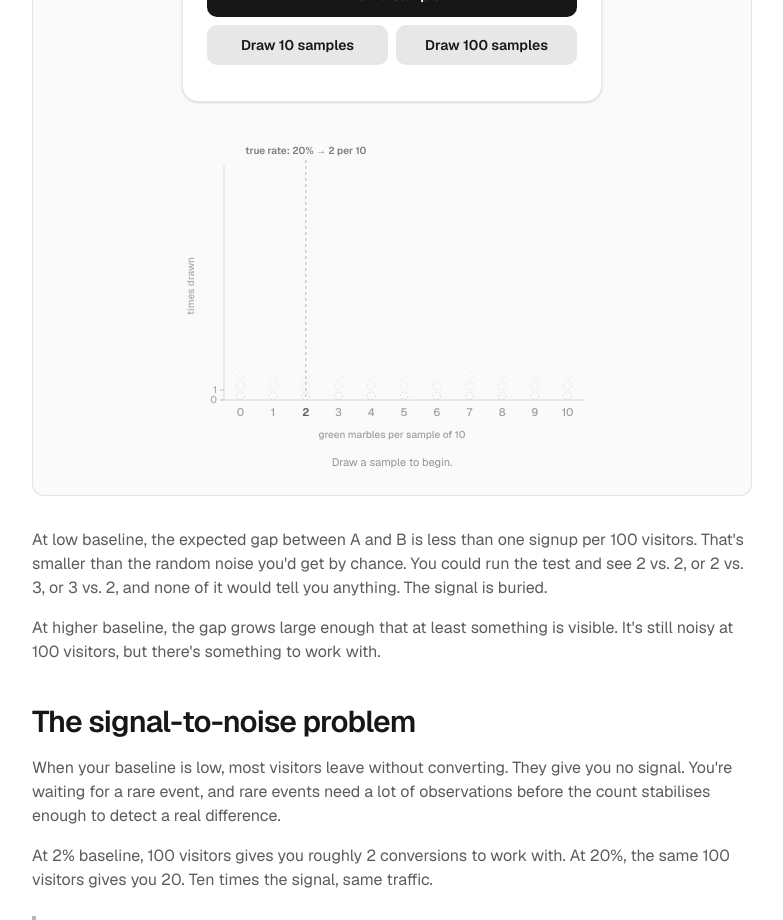
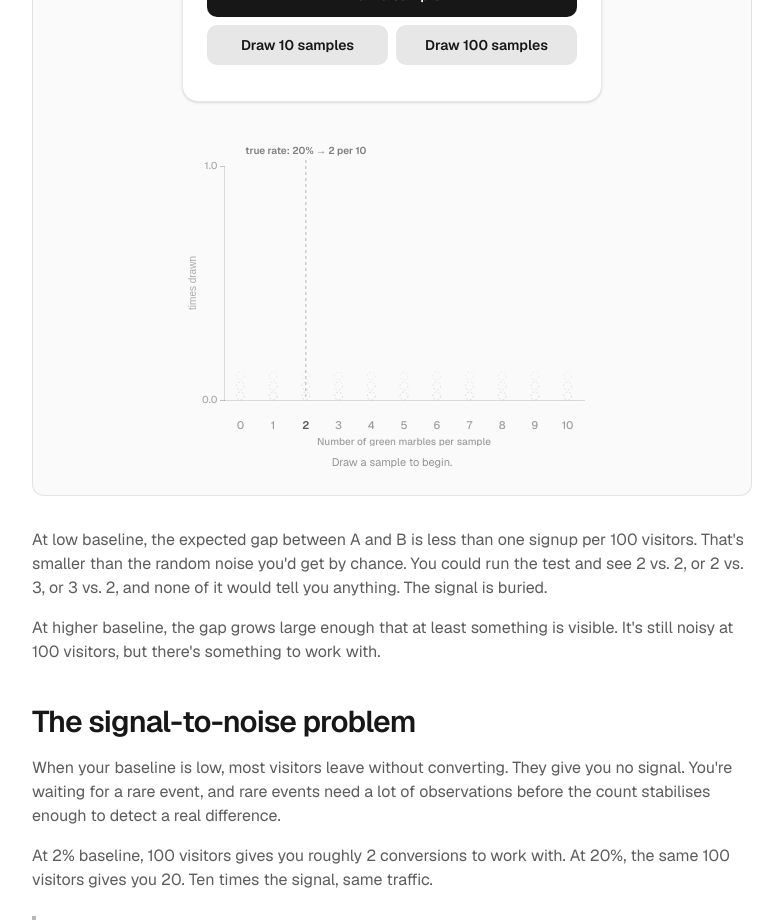
Before and after one commit to codedebugrepeat/ab-test-guide, a Next.js app: page /how-many-visitors-do-you-need in a window 1280 px wide. Shown: the part 1160-2080 px from the top of the page, without its empty margins (120-903 px from the left). Built offline with nearby package versions, Linux system fonts and the light colour scheme.

Commit message:
Switch discrete widget to visx lib (removes unnecessary charting boilerplate like axes/ticks)

```diff
--- a/components/tutorial/discrete-sampling-distribution.tsx
+++ b/components/tutorial/discrete-sampling-distribution.tsx
@@ -1,5 +1,8 @@
 "use client";
 
+import { AxisBottom, AxisLeft } from "@visx/axis";
+import { Group } from "@visx/group";
+import { scaleBand, scaleLinear } from "@visx/scale";
 import { N, P } from "./sampling-constants";
 import { WJAR_W } from "./jar-illustration";
 import { binomialMean } from "@/maths/sampling";
@@ -8,60 +11,50 @@ type Props = { counts: number[] };
 
 const WIDTH = WJAR_W;
 const HEIGHT = 320;
-const PAD_L = 42;
-const PAD_R = 18;
-const PAD_TOP = 40;
-const PAD_BOTTOM = 46;
-const PLOT_W = WIDTH - PAD_L - PAD_R;
-const PLOT_H = HEIGHT - PAD_TOP - PAD_BOTTOM;
-const COL_COUNT = N + 1;
-const COL_W = PLOT_W / COL_COUNT;
-
+const MARGIN = { top: 40, right: 18, bottom: 46, left: 42 };
+const PLOT_W = WIDTH - MARGIN.left - MARGIN.right;
+const PLOT_H = HEIGHT - MARGIN.top - MARGIN.bottom;
 const DOT_R_NOMINAL = 4;
 const DOT_STEP_NOMINAL = 10;
 const PLACEHOLDER_ROWS = 3;
 
-function yTicks(maxBucket: number, step: number): number[] {
-  const interval =
-    maxBucket <= 5 ? 1 :
-    maxBucket <= 20 ? 5 :
-    maxBucket <= 50 ? 10 :
-    maxBucket <= 100 ? 25 : 50;
-  const ticks: number[] = [];
-  for (let v = 0; v <= maxBucket; v += interval) {
-    const y = HEIGHT - PAD_BOTTOM - v * step;
-    if (y >= PAD_TOP) ticks.push(v);
-  }
-  return ticks;
-}
+const axisLabelProps = {
+  fill: "currentColor",
+  fillOpacity: 0.35,
+  fontSize: 10,
+  fontWeight: 500,
+};
 
 export function DiscreteSamplingDistribution({ counts }: Props) {
-  const buckets = Array.from({ length: COL_COUNT }, () => 0);
-  for (const c of counts) {
-    if (c >= 0 && c < COL_COUNT) buckets[c] += 1;
-  }
+  const cols = Array.from({ length: N + 1 }, (_, i) => i);
+  const buckets = cols.map(() => 0);
+  for (const c of counts) if (c >= 0 && c <= N) buckets[c] += 1;
 
   const maxBucket = Math.max(1, ...buckets);
   const maxDotsNominal = Math.floor(PLOT_H / DOT_STEP_NOMINAL);
   const scale = maxBucket <= maxDotsNominal ? 1 : maxDotsNominal / maxBucket;
   const step = DOT_STEP_NOMINAL * scale;
   const r = DOT_R_NOMINAL * Math.min(1, Math.max(0.6, scale));
-  const ticks = yTicks(maxBucket, step);
 
-  const colX = (col: number) => PAD_L + COL_W * (col + 0.5);
-  const dotY = (row: number) => HEIGHT - PAD_BOTTOM - r - row * step;
+  const xScale = scaleBand<number>({ domain: cols, range: [0, PLOT_W] });
+  const yScale = scaleLinear<number>({ domain: [0, maxBucket], range: [PLOT_H, 0] });
+  const colX = (col: number) => (xScale(col) ?? 0) + xScale.bandwidth() / 2;
+  const dotCy = (row: number) => PLOT_H - r - row * step;
+
+  const tickInterval =
+    maxBucket <= 5 ? 1 : maxBucket <= 20 ? 5 : maxBucket <= 50 ? 10 : maxBucket <= 100 ? 25 : 50;
+  const yTicks = Array.from(
+    { length: Math.floor(maxBucket / tickInterval) + 1 },
+    (_, i) => i * tickInterval,
+  );
 
   const trueMean = binomialMean(N, P);
 
   // Keyed by insertion index so each dot mounts once — animation fires only on arrival.
-  const columnCounters = Array.from({ length: COL_COUNT }, () => 0);
-  const dots: { key: number; col: number; row: number }[] = [];
-  counts.forEach((c, idx) => {
-    if (c >= 0 && c < COL_COUNT) {
-      const row = columnCounters[c]++;
-      dots.push({ key: idx, col: c, row });
-    }
-  });
+  const columnCounters = cols.map(() => 0);
+  const dots = counts.flatMap((c, idx) =>
+    c >= 0 && c <= N ? [{ key: idx, col: c, row: columnCounters[c]++ }] : [],
+  );
 
   return (
     <div className="flex w-full max-w-[420px] flex-col items-center gap-2">
@@ -72,79 +65,60 @@ export function DiscreteSamplingDistribution({ counts }: Props) {
         aria-label={`Discrete sampling distribution of ${counts.length} draws across green-marble counts 0 to ${N}.`}
         className="block h-auto w-full"
       >
-        {/* Baseline */}
-        <line
-          x1={PAD_L}
-          y1={HEIGHT - PAD_BOTTOM}
-          x2={WIDTH - PAD_R}
-          y2={HEIGHT - PAD_BOTTOM}
+        <Group left={MARGIN.left} top={MARGIN.top}>
+          <AxisLeft
+            scale={yScale}
+            tickValues={yTicks}
             stroke="currentColor"
-          strokeOpacity={0.14}
-          strokeWidth={1}
+            axisLineClassName="[stroke-opacity:0.14]"
+            tickStroke="currentColor"
+            tickClassName="[stroke-opacity:0.25]"
+            tickLength={4}
+            label="times drawn"
+            labelOffset={24}
+            labelProps={{ ...axisLabelProps, textAnchor: "middle" }}
+            tickLabelProps={() => ({
+              ...axisLabelProps,
+              textAnchor: "end",
+              dx: "-0.25em",
+              dy: "0.32em",
+            })}
           />
 
-        {/* Y-axis line */}
-        <line
-          x1={PAD_L}
-          y1={PAD_TOP}
-          x2={PAD_L}
-          y2={HEIGHT - PAD_BOTTOM}
+          <AxisBottom
+            top={PLOT_H}
+            scale={xScale}
             stroke="currentColor"
-          strokeOpacity={0.14}
-          strokeWidth={1}
-        />
-
-        {/* Y-axis ticks and labels */}
-        {ticks.map((v) => {
-          const y = HEIGHT - PAD_BOTTOM - v * step;
-          return (
-            <g key={`ytick-${v}`}>
-              <line
-                x1={PAD_L - 4}
-                y1={y}
-                x2={PAD_L}
-                y2={y}
-                stroke="currentColor"
-                strokeOpacity={0.25}
-                strokeWidth={1}
+            axisLineClassName="[stroke-opacity:0.14]"
+            hideTicks
+            tickFormat={(v) => String(v)}
+            tickLabelProps={(col) => ({
+              fontSize: 11,
+              fontWeight: col === trueMean ? 600 : 500,
+              fill: "currentColor",
+              fillOpacity: col === trueMean ? 0.7 : 0.4,
+              textAnchor: "middle",
+              dy: "0.9em",
+            })}
           />
           <text
-                x={PAD_L - 7}
-                y={y}
-                textAnchor="end"
-                dominantBaseline="middle"
+            x={PLOT_W / 2}
+            y={PLOT_H + 45}
+            textAnchor="middle"
             fontSize="10"
             fontWeight={500}
             fill="currentColor"
-                fillOpacity={0.35}
+            fillOpacity={0.4}
           >
-                {v}
-              </text>
-            </g>
-          );
-        })}
-
-        {/* Y-axis label */}
-        <text
-          x={9}
-          y={HEIGHT / 2}
-          textAnchor="middle"
-          dominantBaseline="middle"
-          fontSize="10"
-          fontWeight={500}
-          fill="currentColor"
-          fillOpacity={0.35}
-          transform={`rotate(-90, 9, ${HEIGHT / 2})`}
-        >
-          times drawn
+            Number of green marbles per sample
           </text>
 
           {/* True-mean marker */}
           <line
             x1={colX(trueMean)}
-          y1={PAD_TOP - 6}
+            y1={-6}
             x2={colX(trueMean)}
-          y2={HEIGHT - PAD_BOTTOM}
+            y2={PLOT_H}
             stroke="currentColor"
             strokeOpacity={0.3}
             strokeDasharray="3 3"
@@ -152,7 +126,7 @@ export function DiscreteSamplingDistribution({ counts }: Props) {
           />
           <text
             x={colX(trueMean)}
-          y={PAD_TOP - 12}
+            y={-12}
             textAnchor="middle"
             fontSize="10"
             fontWeight="600"
@@ -163,17 +137,15 @@ export function DiscreteSamplingDistribution({ counts }: Props) {
           </text>
 
           {/* Dashed placeholder slots above each column's current stack */}
-        {Array.from({ length: COL_COUNT }, (_, col) => {
-          const startRow = buckets[col];
-          return Array.from({ length: PLACEHOLDER_ROWS }, (_, k) => {
-            const row = startRow + k;
-            const y = dotY(row);
-            if (y < PAD_TOP) return null;
+          {cols.map((col) =>
+            Array.from({ length: PLACEHOLDER_ROWS }, (_, k) => {
+              const cy = dotCy(buckets[col] + k);
+              if (cy < 0) return null;
               return (
                 <circle
                   key={`ph-${col}-${k}`}
                   cx={colX(col)}
-                cy={y}
+                  cy={cy}
                   r={r}
                   fill="none"
                   stroke="currentColor"
@@ -182,48 +154,22 @@ export function DiscreteSamplingDistribution({ counts }: Props) {
                   strokeWidth={1}
                 />
               );
-          });
-        })}
+            }),
+          )}
 
           {/* Drawn samples as stacked dots */}
           {dots.map((d) => (
             <circle
               key={d.key}
               cx={colX(d.col)}
-            cy={dotY(d.row)}
+              cy={dotCy(d.row)}
               r={r}
               fill="#16a34a"
               className="animate-dot-drop"
               style={{ transformBox: "fill-box" as const }}
             />
           ))}
-
-        {/* X-axis labels */}
-        {Array.from({ length: COL_COUNT }, (_, col) => (
-          <text
-            key={`xlab-${col}`}
-            x={colX(col)}
-            y={HEIGHT - PAD_BOTTOM + 16}
-            textAnchor="middle"
-            fontSize="11"
-            fontWeight={col === trueMean ? 600 : 500}
-            fill="currentColor"
-            fillOpacity={col === trueMean ? 0.7 : 0.4}
-          >
-            {col}
-          </text>
-        ))}
-        <text
-          x={WIDTH / 2}
-          y={HEIGHT - 8}
-          textAnchor="middle"
-          fontSize="10"
-          fontWeight={500}
-          fill="currentColor"
-          fillOpacity={0.4}
-        >
-          green marbles per sample of {N}
-        </text>
+        </Group>
       </svg>
 
       <div className="text-[11px] text-foreground/45 tabular-nums">
--- a/package.json
+++ b/package.json
@@ -10,6 +10,9 @@
     "test": "vitest run"
   },
   "dependencies": {
+    "@visx/axis": "^3.12.0",
+    "@visx/group": "^3.12.0",
+    "@visx/scale": "^3.12.0",
     "next": "16.2.4",
     "react": "19.2.4",
     "react-dom": "19.2.4"
```
Also changed, not shown: 1 other file (tests, documents, lock files or other folders). Lines whose indentation alone changed are shown as unchanged.
